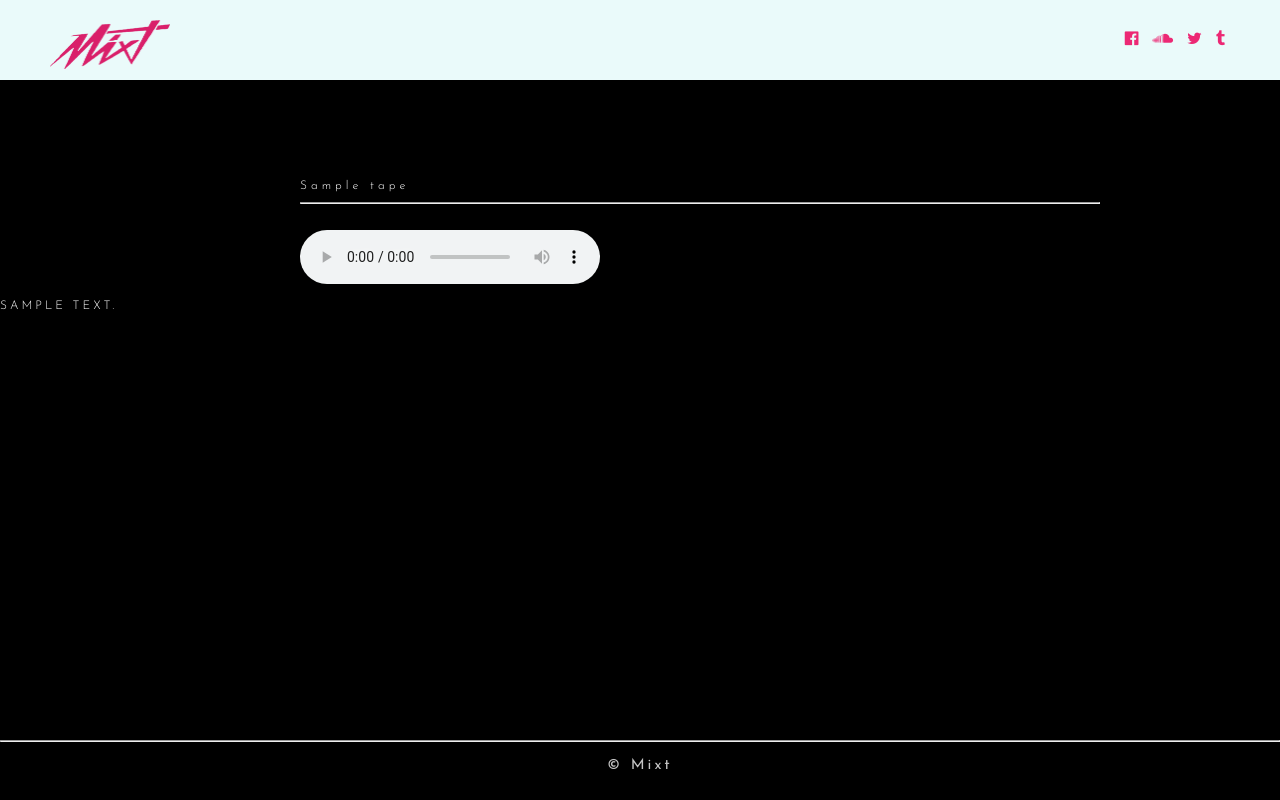
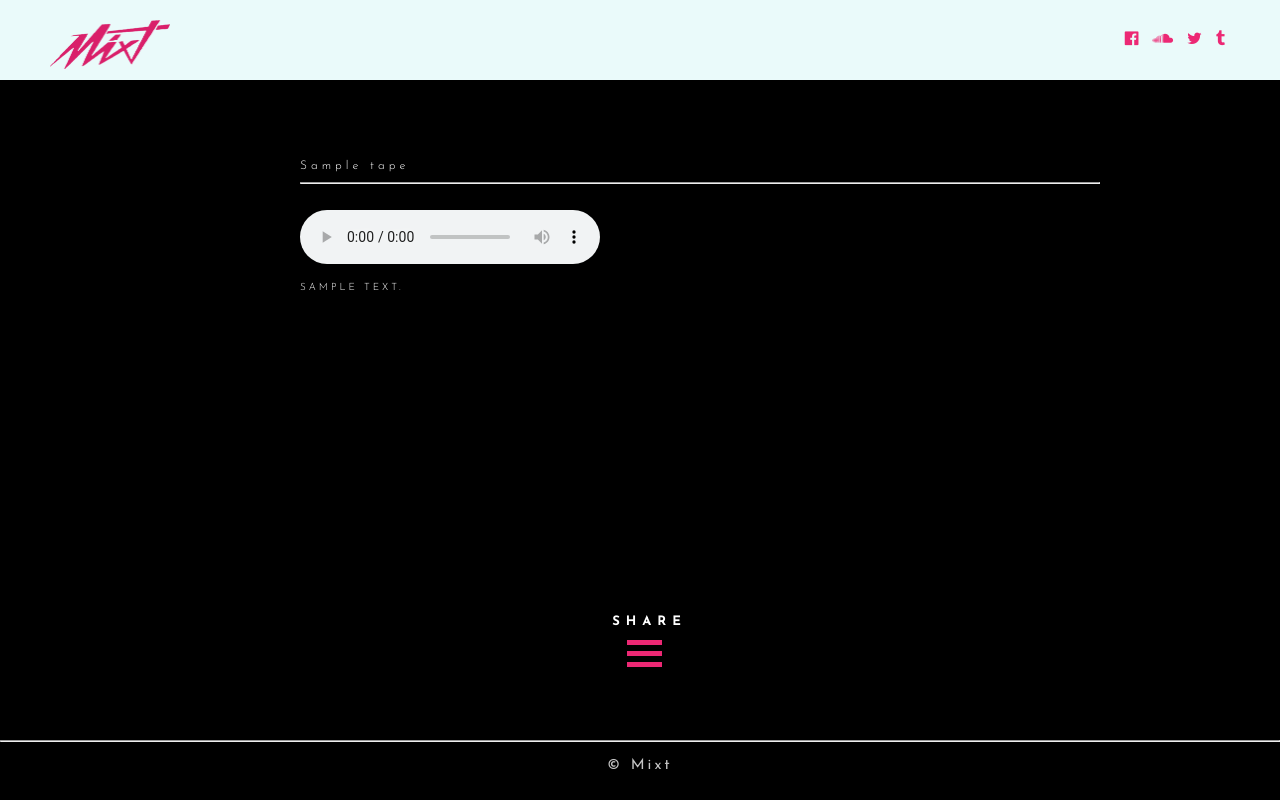
Before and after one commit to Joe-Gigs/Mixt, a Rails app: page /users/1/tapes/1 in a window 1280 px wide. Run offline with Rails 7, Linux system fonts and the light colour scheme; tables that the repository leaves empty hold one stand-in row (values such as "Sample post"); style sheets or scripts are compiled from the project's sources; parts of the project's set-up code (start-up, migrations or seed data) failed here and were passed over; some libraries are stand-ins or nearby versions.

Commit message:
Tape page styling working

```diff
--- a/app/assets/javascripts/application.js
+++ b/app/assets/javascripts/application.js
@@ -14,3 +14,6 @@
 //= require jquery_ujs
 //= require turbolinks
 //= require_tree .
+
+//=require colors
+//=require popup
--- /dev/null
+++ b/app/assets/javascripts/popup.js
@@ -0,0 +1,4 @@
+$('#toggle').click(function() {
+   $(this).toggleClass('active');
+   $('#overlay').toggleClass('open');
+  });
--- a/app/assets/stylesheets/main.css
+++ b/app/assets/stylesheets/main.css
@@ -150,7 +150,7 @@ a {
 
 h1 {
   font-size: 30px;
-  font-color: white;
+  color: white;
   font-family: "Josefin Sans", monospace;
   letter-spacing: 4.5pt; }
 
@@ -546,7 +546,7 @@ a {
 }
 
 #tape_page_for_user {
-  margin-top: 100px;
+  margin-top: 80px;
   width: 800px;
   margin-left: 300px;
 }
@@ -556,7 +556,9 @@ a {
 }
 
 #message_block {
-  width: 200px;
+  width: 800px;
+  margin-left: 300px;
+  display: block;
 }
 
 #message_block h3{
@@ -564,9 +566,11 @@ a {
   font-family: "Josefin Sans", monospace;
   font-weight: 300;
   text-transform: uppercase;
-  font-size: 12px;
+  font-size: 10px;
   letter-spacing: 3px;
+  line-height: 20px;
   color: white;
+  text-align: justify;
 }
 
 .tape_page_footer {
@@ -584,7 +588,9 @@ a {
     color: white;
 }
 
-
+/*========================================
+              LINK POP-UP
+=========================================*/
 
 
 /*# sourceMappingURL=main.css.map */
--- /dev/null
+++ b/app/assets/stylesheets/popup.scss
@@ -0,0 +1,185 @@
+.button_container {
+  position: fixed;
+  top: 80%;
+  left: 49%;
+  height: 27px;
+  width: 35px;
+  cursor: pointer;
+  z-index: 100;
+  -webkit-transition: opacity .25s ease;
+          transition: opacity .25s ease;
+}
+
+.button_container h1 {
+	font-size: 13px;
+	margin-top: -25px;
+	margin-left: -15px;
+	text-align: center;
+}
+.button_container:hover {
+  opacity: .7;
+}
+.button_container.active .top {
+  -webkit-transform: translateY(11px) translateX(0) rotate(45deg);
+      -ms-transform: translateY(11px) translateX(0) rotate(45deg);
+          transform: translateY(11px) translateX(0) rotate(45deg);
+  background: #FFF;
+}
+.button_container.active .middle {
+  opacity: 0;
+  background: #FFF;
+}
+.button_container.active .bottom {
+  -webkit-transform: translateY(-11px) translateX(0) rotate(-45deg);
+      -ms-transform: translateY(-11px) translateX(0) rotate(-45deg);
+          transform: translateY(-11px) translateX(0) rotate(-45deg);
+  background: #FFF;
+}
+.button_container span {
+  background: #EC2874;
+  border: none;
+  height: 5px;
+  width: 100%;
+  position: absolute;
+  top: 0;
+  left: 0;
+  -webkit-transition: all .35s ease;
+          transition: all .35s ease;
+  cursor: pointer;
+}
+.button_container span:nth-of-type(2) {
+  top: 11px;
+}
+.button_container span:nth-of-type(3) {
+  top: 22px;
+}
+
+.overlay {
+  position: fixed;
+  background: #EC2874;
+  top: 0;
+  left: 0;
+  width: 100%;
+  height: 0%;
+  opacity: 0;
+  visibility: hidden;
+  -webkit-transition: opacity .35s, visibility .35s, height .35s;
+          transition: opacity .35s, visibility .35s, height .35s;
+  overflow: hidden;
+}
+.overlay.open {
+  opacity: .9;
+  visibility: visible;
+  height: 100%;
+}
+.overlay.open li {
+  -webkit-animation: fadeInRight .5s ease forwards;
+          animation: fadeInRight .5s ease forwards;
+  -webkit-animation-delay: .35s;
+          animation-delay: .35s;
+}
+.overlay.open li:nth-of-type(2) {
+  -webkit-animation-delay: .4s;
+          animation-delay: .4s;
+}
+.overlay.open li:nth-of-type(3) {
+  -webkit-animation-delay: .45s;
+          animation-delay: .45s;
+}
+.overlay.open li:nth-of-type(4) {
+  -webkit-animation-delay: .50s;
+          animation-delay: .50s;
+}
+.overlay {
+  position: relative;
+  height: 70%;
+  top: 50%;
+  -webkit-transform: translateY(-50%);
+      -ms-transform: translateY(-50%);
+          transform: translateY(-50%);
+  font-size: 50px;
+  font-family: 'Josefin Sans', monospace;
+  text-transform: uppercase;
+  font-weight: 400;
+  text-align: center;
+}
+.overlay ul {
+  list-style: none;
+  padding: 0;
+  padding-top: 200px;
+  margin: 0 auto;
+  display: inline-block;
+  position: relative;
+  height: 100%;
+}
+.overlay ul li {
+  display: inline;
+  height: 25%;
+  height: calc(100% / 4);
+  min-height: 50px;
+  position: relative;
+  opacity: 0;
+}
+.overlay ul li a {
+  position: relative;
+  color: #FFF;
+  text-decoration: none;
+  overflow: hidden;
+}
+
+.overlay p {
+	font-size: 20px;
+	color: #fff;
+}
+
+.overlay .link_for_tape {
+	color: black;
+	font-size: 25px;
+}
+
+#link_tape_box {
+	background-color: white;
+	border-radius: 10px;
+  width: 600px;
+}
+
+
+.overlay ul li a:hover:after, .overlay ul li a:focus:after, .overlay ul li a:active:after {
+  width: 100%;
+}
+.overlay ul li a:after {
+  content: '';
+  position: absolute;
+  bottom: 0;
+  left: 50%;
+  width: 0%;
+  -webkit-transform: translateX(-50%);
+      -ms-transform: translateX(-50%);
+          transform: translateX(-50%);
+  height: 3px;
+  background: #FFF;
+  -webkit-transition: .35s;
+          transition: .35s;
+}
+
+@-webkit-keyframes fadeInRight {
+  0% {
+    opacity: 0;
+    left: 20%;
+  }
+  100% {
+    opacity: 1;
+    left: 0;
+  }
+}
+
+@keyframes fadeInRight {
+  0% {
+    opacity: 0;
+    left: 20%;
+  }
+  100% {
+    opacity: 1;
+    left: 0;
+  }
+}
--- a/app/views/layouts/application.html.erb
+++ b/app/views/layouts/application.html.erb
@@ -3,16 +3,25 @@
 <head>
   <title>Mixt | Share Mixtapes</title>
   <%= stylesheet_link_tag    'application', media: 'all', 'data-turbolinks-track' => true %>
-  <%= javascript_include_tag 'application', 'data-turbolinks-track' => true %>
+
   <%= csrf_meta_tags %>
   <!-- FONT AWESOME ICONS -->
   <link rel="stylesheet" href="https://maxcdn.bootstrapcdn.com/font-awesome/4.4.0/css/font-awesome.min.css">
   <!-- GOOGLE FONTS -->
   <link href='https://fonts.googleapis.com/css?family=Josefin+Sans:400,700,300,300italic' rel='stylesheet' type='text/css'>
+
 </head>
 <body>
 
 <%= yield %>
 
+
+<!-- jquery -->
+
+  <script src='http://cdnjs.cloudflare.com/ajax/libs/jquery/2.1.3/jquery.min.js'></script>
+<script src='http://cdnjs.cloudflare.com/ajax/libs/wow/0.1.12/wow.min.js'></script>
+
+<%= javascript_include_tag 'application', 'data-turbolinks-track' => true %>
+
 </body>
 </html>
--- a/app/views/tapes/show.html.erb
+++ b/app/views/tapes/show.html.erb
@@ -12,7 +12,6 @@
 		</ul>
 	</nav>
 
-
 	<div id="tape_page_for_user">
 		<h2><%= @tape.tapename %></h2>
 		<hr>
@@ -25,6 +24,31 @@
 	</div>
 </div>
 
+<!-- POPUP LINK -->
+<div class="button_container" id="toggle">
+	<h1>SHARE</h1>
+	<br>
+	<span class="top"></span>
+  	<span class="middle"></span>
+  	<span class="bottom"></span>
+</div>
+
+<div class="overlay" id="overlay">
+  <div class="overlay-menu">
+    <ul>
+      <p>All set! Copy the following link<br>to share yourmixtape</p>
+      <br>
+      <div id="link_tape_box">
+	  <li><a href="" class="link_for_tape"><%= user_tape_url %></a></li></div>
+      <br><br>
+      <li><a href=""><i class="fa fa-facebook-official"></i></a></li>
+      <li><a href=""><i class="fa fa-soundcloud"></i></a></li>
+      <li><a href=""><i class="fa fa-twitter"></i></a></li>
+      <li><a href=""><i class="fa fa-tumblr"></i></a></li>
+    </ul>
+  </div>
+</div>
+<!-- end of popup -->
 
 <div class="tape_page_footer">
 	<hr><br>
```
Also changed, not shown: Gemfile, Gemfile.lock, 2 other files.
